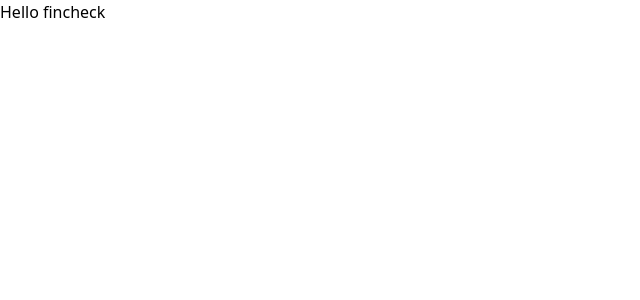
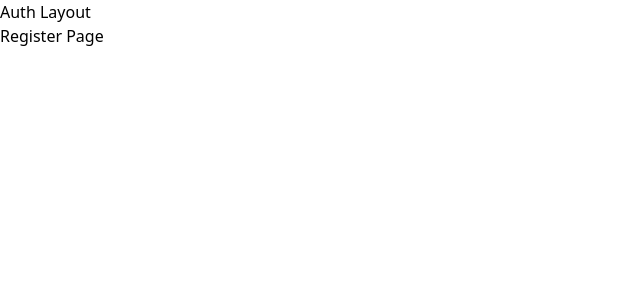
Before and after one commit to danielfilh0/fincheck, a React (Vite) app in the folder frontend/: page /register in a window 1280 px wide. Shown: the top 300 px of the page, without its empty margins (0-640 px from the left). Built offline with nearby package versions, Linux system fonts and the light colour scheme.

Commit message:
feat(frontend): add react router dom

```diff
--- a/frontend/package.json
+++ b/frontend/package.json
@@ -11,7 +11,8 @@
   },
   "dependencies": {
     "react": "^18.2.0",
-    "react-dom": "^18.2.0"
+    "react-dom": "^18.2.0",
+    "react-router-dom": "^6.14.2"
   },
   "devDependencies": {
     "@types/react": "^18.2.15",
--- a/frontend/src/App.tsx
+++ b/frontend/src/App.tsx
@@ -1,5 +1,7 @@
+import { Router } from "./Router";
+
 export function App() {
   return (
-    <h1 className="bg-red-500 text-white">Hello fincheck</h1>
+    <Router />
   )
 }
--- /dev/null
+++ b/frontend/src/Router/AuthGuard.tsx
@@ -0,0 +1,19 @@
+import { Navigate, Outlet } from "react-router-dom";
+
+export interface AuthGuardProps {
+  isPrivate: boolean
+}
+
+export function AuthGuard({ isPrivate }: AuthGuardProps) {
+  const signedIn = false;
+
+  if (!signedIn && isPrivate) {
+    return <Navigate to="/login" replace />
+  }
+
+  if (signedIn && !isPrivate) {
+    return <Navigate to="/" replace />
+  }
+
+  return <Outlet />
+}
--- /dev/null
+++ b/frontend/src/Router/index.tsx
@@ -0,0 +1,25 @@
+import { Routes, Route, BrowserRouter } from 'react-router-dom'
+import { AuthGuard } from './AuthGuard'
+import { Login } from '../view/pages/Login'
+import { Register } from '../view/pages/Register'
+import { Dashboard } from '../view/pages/Dashboard'
+import { AuthLayout } from '../view/layouts/AuthLayout'
+
+export function Router() {
+  return (
+    <BrowserRouter>
+      <Routes>
+        <Route element={<AuthGuard isPrivate={false} />}>
+          <Route element={<AuthLayout />}>
+            <Route path="/login" element={<Login />} />
+            <Route path="/register" element={<Register />} />
+          </Route>
+        </Route>
+
+        <Route element={<AuthGuard isPrivate={true} />}>
+          <Route path="/" element={<Dashboard />} />
+        </Route>
+      </Routes>
+    </BrowserRouter>
+  )
+}
--- /dev/null
+++ b/frontend/src/view/layouts/AuthLayout.tsx
@@ -0,0 +1,11 @@
+import { Outlet } from "react-router-dom";
+
+export function AuthLayout() {
+  return (
+    <div>
+      <h1>Auth Layout</h1>
+
+      <Outlet />
+    </div>
+  )
+}
--- /dev/null
+++ b/frontend/src/view/pages/Dashboard/index.tsx
@@ -0,0 +1,5 @@
+export function Dashboard() {
+  return (
+    <h1>Dashboard Page</h1>
+  )
+}
--- /dev/null
+++ b/frontend/src/view/pages/Login/index.tsx
@@ -0,0 +1,5 @@
+export function Login() {
+  return (
+    <h1>Login Page</h1>
+  )
+}
--- /dev/null
+++ b/frontend/src/view/pages/Register/index.tsx
@@ -0,0 +1,5 @@
+export function Register() {
+  return (
+    <h1>Register Page</h1>
+  )
+}
```
Also changed, not shown: 2 other files (tests, documents, lock files or other folders).
